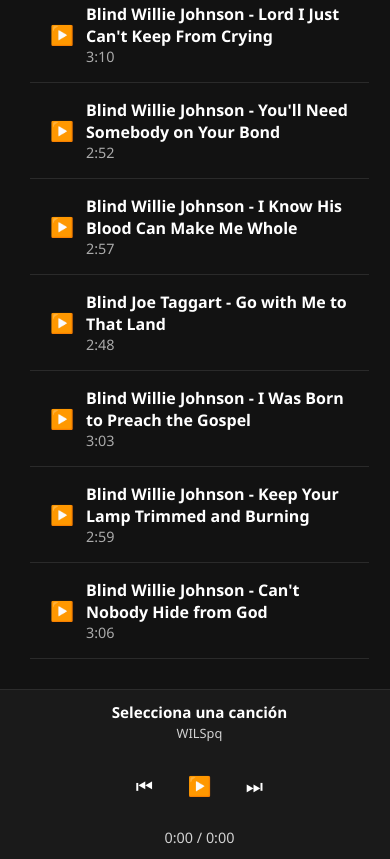
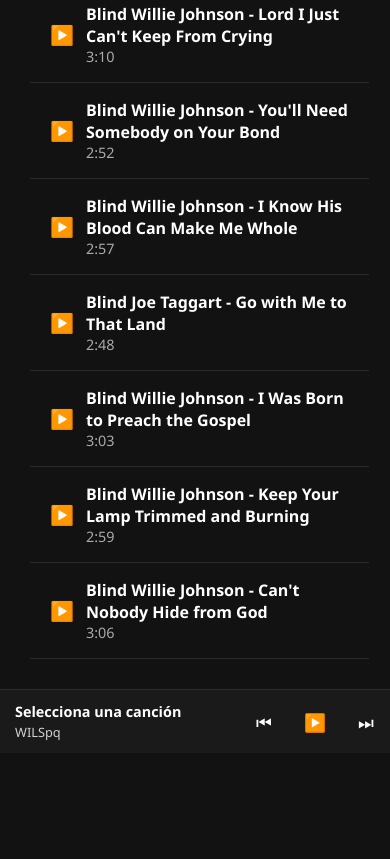
Before and after one commit to bydechill/WILSpq, a plain HTML site: page index.html in a window 390 px wide. Shown: the part 1499-2358 px from the top of the page. After the commit the page ends 2252 px from the top, so only its background shows below. Drawn offline with Linux system fonts and the light colour scheme.

Commit message:
WILSpq.html

```diff
--- a/index.html
+++ b/index.html
@@ -182,14 +182,42 @@
             padding: 15px 20px;
             display: flex;
             align-items: center;
-            gap: 15px;
+            justify-content: space-between;
             position: sticky;
             bottom: 0;
             backdrop-filter: blur(10px);
             border-top: 1px solid var(--blur);
-            flex-wrap: wrap;
             z-index: 1;
-            position: relative;
+            width: 100%;
+        }
+
+        .player-left {
+            display: flex;
+            align-items: center;
+            gap: 15px;
+            flex: 1;
+            min-width: 0;
+        }
+
+        .player-info {
+            overflow: hidden;
+        }
+
+        .player-info h4 {
+            font-size: 1rem;
+            white-space: nowrap;
+            overflow: hidden;
+            text-overflow: ellipsis;
+            margin: 0;
+        }
+
+        .player-info p {
+            font-size: 0.85rem;
+            opacity: 0.8;
+            margin: 2px 0 0;
+            white-space: nowrap;
+            overflow: hidden;
+            text-overflow: ellipsis;
         }
 
         .player-controls {
@@ -218,32 +246,18 @@
             background: var(--blur);
         }
 
-        .player-info {
-            flex: 1;
-            min-width: 200px;
-            padding: 0 15px;
-            overflow: hidden;
-        }
-
-        .player-info h4 {
-            font-size: 1rem;
-            white-space: nowrap;
-            overflow: hidden;
-            text-overflow: ellipsis;
-            margin: 0;
-        }
-
-        .player-info p {
-            font-size: 0.85rem;
-            opacity: 0.8;
-            margin: 2px 0 0;
-        }
-
         .player-time {
             font-size: 0.9rem;
             opacity: 0.8;
-            flex-shrink: 0;
+            margin-left: 15px;
             white-space: nowrap;
+        }
+
+        /* Ocultar tiempo en móvil */
+        @media (max-width: 768px) {
+            .player-time {
+                display: none;
+            }
         }
 
         /* ===== MODAL APOYAR ===== */
@@ -322,30 +336,26 @@
 
             .player {
                 padding: 12px 15px;
-                flex-direction: column;
-                align-items: stretch;
+                flex-wrap: nowrap;
+                gap: 10px;
             }
 
             .player-progress-bar {
                 height: 2px;
             }
 
-            .player-controls {
-                order: 2;
-                justify-content: center;
-                margin-top: 8px;
+            .player-left {
+                flex: 1;
+                min-width: 0;
             }
 
-            .player-info {
-                text-align: center;
-                padding: 0;
-                order: 1;
+            .player-controls {
+                flex-shrink: 0;
             }
 
-            .player-time {
-                order: 3;
-                margin-top: 8px;
-                text-align: center;
+            .player-info h4,
+            .player-info p {
+                font-size: 0.9rem;
             }
         }
 
@@ -355,12 +365,34 @@
             }
 
             .player-info h4 {
-                font-size: 0.95rem;
+                font-size: 0.9rem;
             }
 
             .player-info p {
                 font-size: 0.8rem;
             }
+
+            .player-controls button {
+                width: 36px;
+                height: 36px;
+                font-size: 1.1rem;
+            }
+        }
+
+        /* ===== BARRA DE PROGRESO INTERACTIVA ===== */
+        .progress-input {
+            position: absolute;
+            top: 0;
+            left: 0;
+            width: 100%;
+            height: 100%;
+            opacity: 0;
+            cursor: pointer;
+            z-index: 3;
+        }
+
+        .player-wrapper {
+            position: relative;
         }
     </style>
 </head>
@@ -384,17 +416,20 @@
     </main>
 
     <!-- PLAYER FIJO CON BARRA DE PROGRESO EN BORDE SUPERIOR -->
-    <div class="player-wrapper">
+    <div class="player-wrapper" id="playerWrapper">
         <div class="player-progress-bar" id="progressBarVisual"></div>
+        <input type="range" class="progress-input" id="progressInput" min="0" max="100" value="0" step="0.1" oninput="scrub(this.value)">
         <div class="player" id="playerContainer">
+            <div class="player-left">
+                <div class="player-info">
+                    <h4 id="playerTitle">Selecciona una canción</h4>
+                    <p id="playerArtist">WILSpq</p>
+                </div>
+            </div>
             <div class="player-controls">
                 <button onclick="skipSong(-1)">⏮</button>
                 <button id="playPauseButton" onclick="togglePlayPause()">▶️</button>
                 <button onclick="skipSong(1)">⏭</button>
-            </div>
-            <div class="player-info">
-                <h4 id="playerTitle">Selecciona una canción</h4>
-                <p id="playerArtist">WILSpq</p>
             </div>
             <div class="player-time">
                 <span id="currentTime">0:00</span> / <span id="totalTime">0:00</span>
@@ -662,6 +697,7 @@
         let currentSongIndex = -1;
         let songElements = [];
         const progressBarVisual = document.getElementById('progressBarVisual');
+        const progressInput = document.getElementById('progressInput');
 
         // Renderiza las canciones en el grid
         function renderSongs(songs) {
@@ -752,6 +788,12 @@
             progressBarVisual.style.width = `${percent}%`;
         }
 
+        // Función para mover la barra manualmente
+        function scrub(value) {
+            const scrubTime = (value / 100) * audio.duration;
+            audio.currentTime = scrubTime;
+        }
+
         // Buscar canciones
         function searchMusic() {
             const query = document.getElementById('searchInput').value.toLowerCase().trim();
@@ -805,7 +847,7 @@
                 document.getElementById('totalTime').textContent = formatTime(audio.duration);
             });
 
-            // Al pausar o terminar, mantener barra visible pero sin animación de progreso activa
+            // Al pausar o terminar
             audio.addEventListener('pause', () => {
                 isPlaying = false;
                 updatePlayPauseButton();
```
